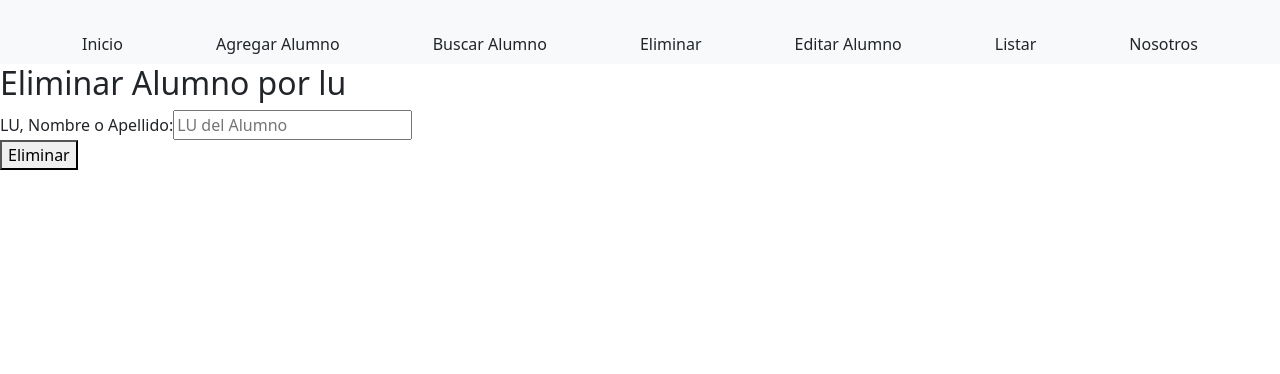
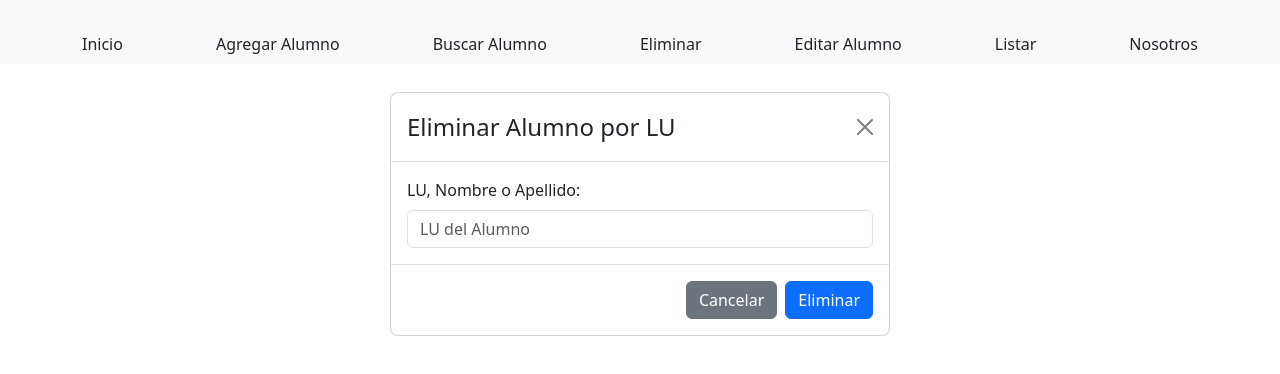
Before and after one commit to Chris213-boop/pv_tp5_grupo22, a React (Vite) app: page /eliminar in a window 1280 px wide. Shown: the top 374 px of the page. Built offline with nearby package versions, Linux system fonts and the light colour scheme.

Commit message:
Incorporo estilo a AlumnoDelete y mensaje de confirmación, Torres Pablo Gabriel

```diff
--- a/src/assets/components/AlumnoDelete.jsx
+++ b/src/assets/components/AlumnoDelete.jsx
@@ -1,13 +1,16 @@
 import { useState } from 'react';
+import Container from 'react-bootstrap/Container';
+import Modal from 'react-bootstrap/Modal';
+import Button from 'react-bootstrap/Button';
+import Form from 'react-bootstrap/Form';
+
 
 function AlumnoDelete({ onDelete }) {
     const [lu, setLu] = useState('');
+    const [confirmando, setConfirmando] = useState(false);
 
-    const handleSubmit = (e) => {
-        e.preventDefault();
-        if (lu.trim() === '') return;
-
-        const fueDesactivado = onDelete(lu);
+    const confirmarOcultamiento = () => {
+    const fueDesactivado = onDelete(lu); // lógica para ocultar al alumno
 
     if (fueDesactivado) {
         alert(`Alumno con LU / Nombre / Apellido "${lu}" ha sido eliminado.`);
@@ -15,27 +18,62 @@ function AlumnoDelete({ onDelete }) {
         alert(`No se encontró un alumno con LU / Nombre / Apellido "${lu}".`);
     }
 
+    setConfirmando(false);
     setLu('');
+};
+    const handleSubmit = (e) => {
+        e.preventDefault();
+        if (lu.trim() === '') return;
+        setConfirmando(true);
     };
 
     return (
-        <div>
-            <h2>Eliminar Alumno por lu</h2>
-            <form onSubmit={handleSubmit}>
-                <div>
-                    <label htmlFor="busqueda">LU, Nombre o Apellido:</label>
-                    <input
+        <Container
+            className="modal show"
+            style={{ display: 'block', position: 'initial' }}
+        >
+            <Modal.Dialog>
+                <Modal.Header closeButton>
+                    <Modal.Title>Eliminar Alumno por LU</Modal.Title>
+                </Modal.Header>
+                {!confirmando ? (
+                <Form onSubmit={handleSubmit}>
+                    <Modal.Body>
+                        <Form.Group controlId="formLU">
+                            <Form.Label>LU, Nombre o Apellido:</Form.Label>
+                            <Form.Control
                                 type="text"
                                 value={lu}
                                 onChange={(e) => setLu(e.target.value)}
                                 placeholder="LU del Alumno"
+                                required
                             />
-                </div>
-                <div>
-                    <button type="submit" className='boton'>Eliminar</button>
-                </div>
-            </form>
-        </div>
+                        </Form.Group>
+                    </Modal.Body>
+                        <Modal.Footer>
+                            <Button variant="secondary">Cancelar</Button>
+                            <Button type="submit" variant="primary">Eliminar</Button>
+                        </Modal.Footer>
+
+                </Form>
+                ) : (
+                    <>
+                        <Modal.Body>
+                            ¿Está seguro que desea eliminar al alumno: <strong>{lu}</strong>?
+                        </Modal.Body>
+                        <Modal.Footer>
+                            <Button variant="secondary" onClick={() => setConfirmando(false)}>
+                                Volver
+                            </Button>
+                            <Button variant="danger" onClick={confirmarOcultamiento}>
+                                Confirmar
+                            </Button>
+                        </Modal.Footer>
+                    </>
+                    )}
+            </Modal.Dialog>
+
+        </Container>
 
     );
 }
```
Lines whose indentation alone changed are shown as unchanged.
